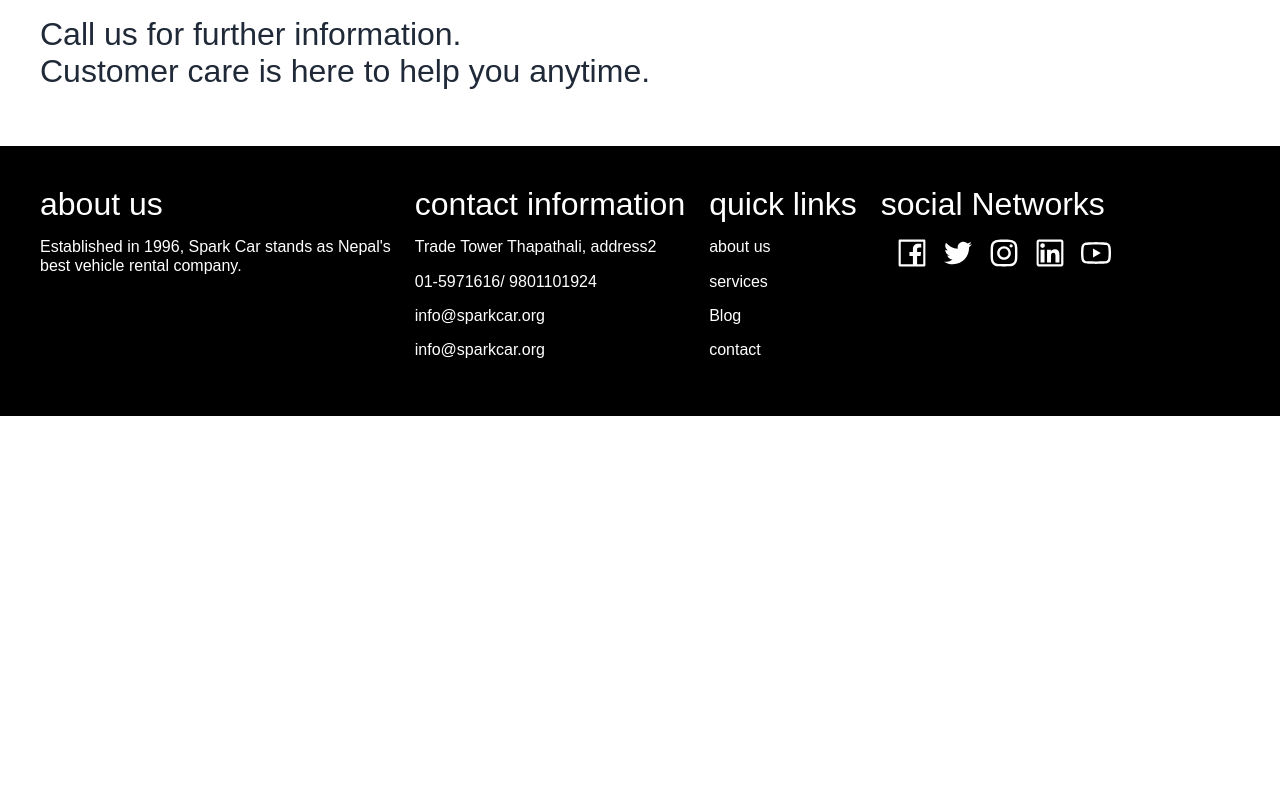
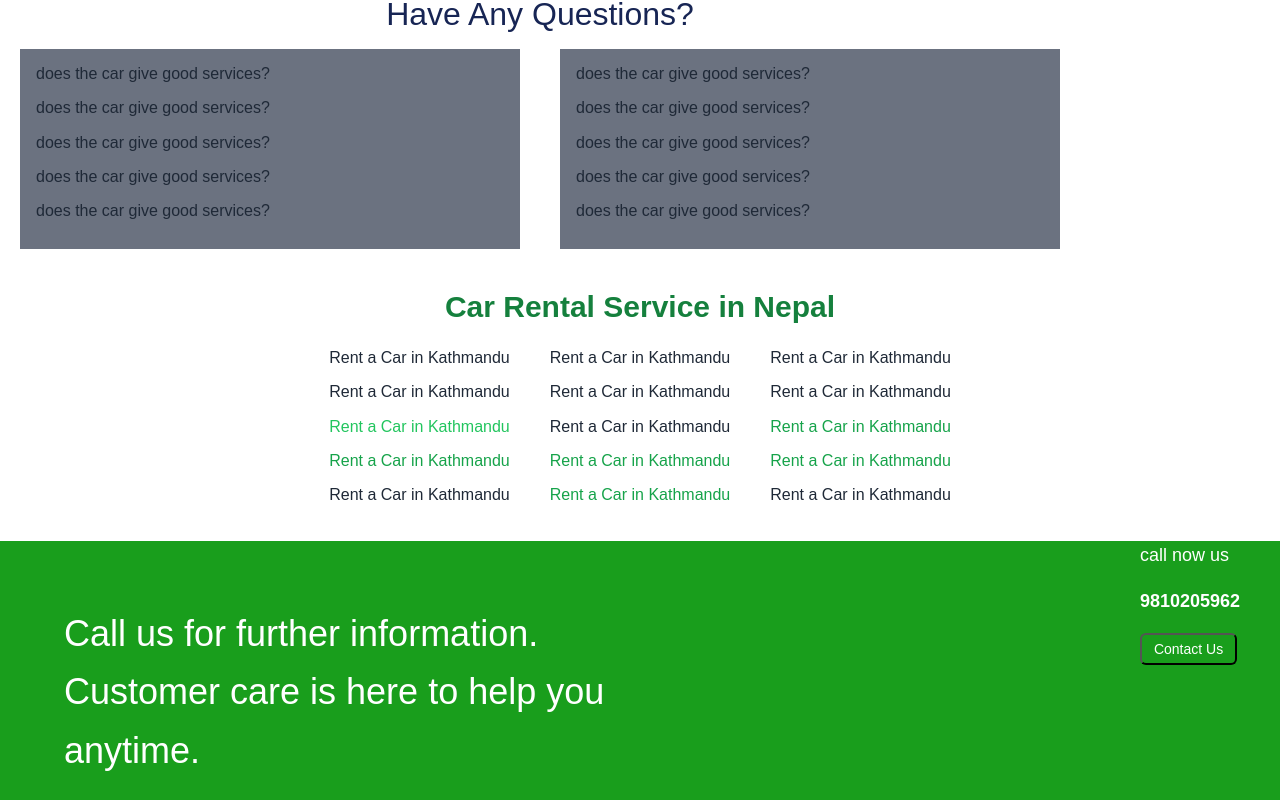
Before and after one commit to bigu123456/Intern, a React (Create React App) app in the folder frontend/: page /Page in a window 1280 px wide. Shown: the part 1760-2560 px from the top of the page. Before the commit the page ends 2176 px from the top, so only its background shows below. Built offline with nearby package versions, Linux system fonts and the light colour scheme; no server answers; the HTML template or start-up script is replaced by a standard one.

Commit message:
learning css in page file

```diff
--- a/frontend/src/components/Page.jsx
+++ b/frontend/src/components/Page.jsx
@@ -8,6 +8,7 @@ import {
   LinkedinOutlined,
   YoutubeOutlined,
 } from "@ant-design/icons";
+
 
 
 
@@ -42,14 +43,83 @@ const Page = () => {
       <Button type="primary">Order</Button>
     </div>
   ))}
+  <div  className='grid place-items-center'>
+    <h1 className='text-blue-950'>Have Any Questions?</h1>
+    <div className='flex space-x-10   '>
+   <div className='bg-gray-500 w-[500px] h-[200px] p-4'>
+       <p>does the car give good services?</p>
+        <p>does the car give good services?</p>
+         <p>does the car give good services?</p>
+          <p>does the car give good services?</p>
+           <p>does the car give good services?</p>
+    </div>
+   <div className='bg-gray-500 w-[500px] h-[200px] p-4'>
+       <p>does the car give good services?</p>
+        <p>does the car give good services?</p>
+         <p>does the car give good services?</p>
+          <p>does the car give good services?</p>
+           <p>does the car give good services?</p>
+    </div>
+
+    </div>
+
+
+  </div>
+ <div className="flex flex-col items-center h-86 w-full">
+  <h1 className="text-green-700 text-3xl font-bold mb-6 text-center">
+    Car Rental Service in Nepal
+  </h1>
+
+  <div className="flex space-x-10">
+    <div>
+      <p>Rent a Car in Kathmandu</p>
+      <p>Rent a Car in Kathmandu</p>
+      <p className='text-green-500'>Rent a Car in Kathmandu</p>
+      <p className='text-green-600'>Rent a Car in Kathmandu</p>
+      <p>Rent a Car in Kathmandu</p>
+    </div>
+    <div>
+      <p>Rent a Car in Kathmandu</p>
+      <p>Rent a Car in Kathmandu</p>
+      <p>Rent a Car in Kathmandu</p>
+      <p className='text-green-600'>Rent a Car in Kathmandu</p>
+      <p className='text-green-600'>Rent a Car in Kathmandu</p>
+    </div>
+    <div>
+      <p>Rent a Car in Kathmandu</p>
+      <p>Rent a Car in Kathmandu</p>
+      <p className='text-green-600'>Rent a Car in Kathmandu</p>
+      <p className='text-green-600'>Rent a Car in Kathmandu</p>
+      <p>Rent a Car in Kathmandu</p>
+    </div>
+  </div>
+</div>
+
+</div>
+<div className='flex bg-[rgb(25,158,28)]  text-white text-lg '>
+<div className=" py-16 px-16 w-full h-[400px]">
+  <h1 className='mb-10 leading-relaxed'>Call us for further information.<br>
+
+  </br> Customer care is here to help you<br></br> anytime.</h1>
+
+
+</div>
+<div className='pr-10 '>
+  <p className='text-lg'>call now us </p>
+  <p className='text-lg font-bold'>9810205962</p>
+  <button
+  type="submit"
+  className="bg-[rgb(25,158,28)] text-white px-3 py-1 text-sm rounded-md hover:bg-[rgb(20,130,22)] transition"
+>
+  Contact Us
+</button>
+
+
+</div>
 </div>
 
 
-<div className='"bg-[rgb(25,158,28)] py-10 px-10'>
-  <h1>Call us for further information.<br>
-  </br> Customer care is here to help you anytime.</h1>
 
-</div>
 <div className= ' flex bg-black px-10 py-10 space-x-6'>
   <div className='space-10 text-white '>
 <h1 >about us</h1>
```
Also changed, not shown: frontend/src/images/Food.png (added).
